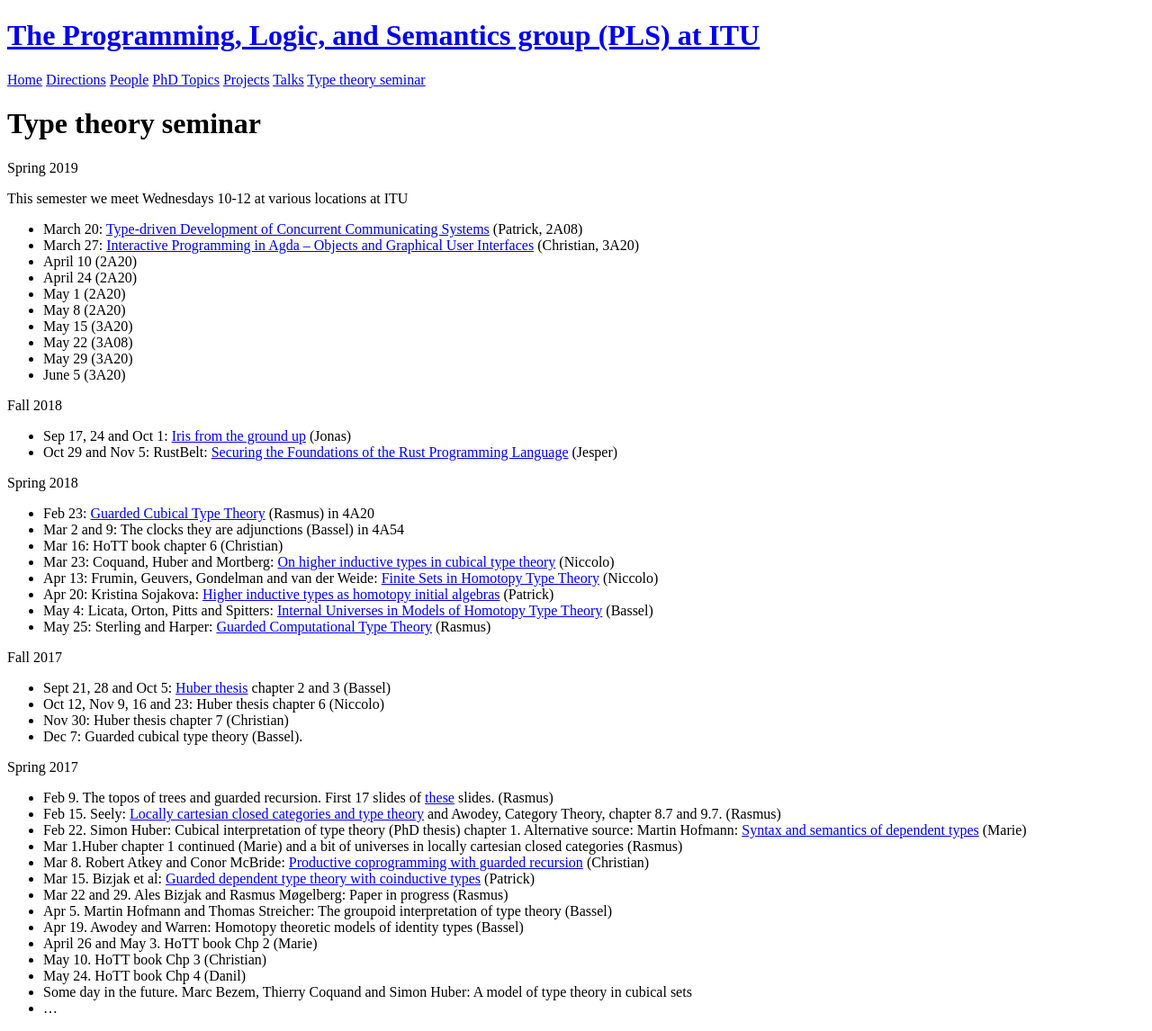
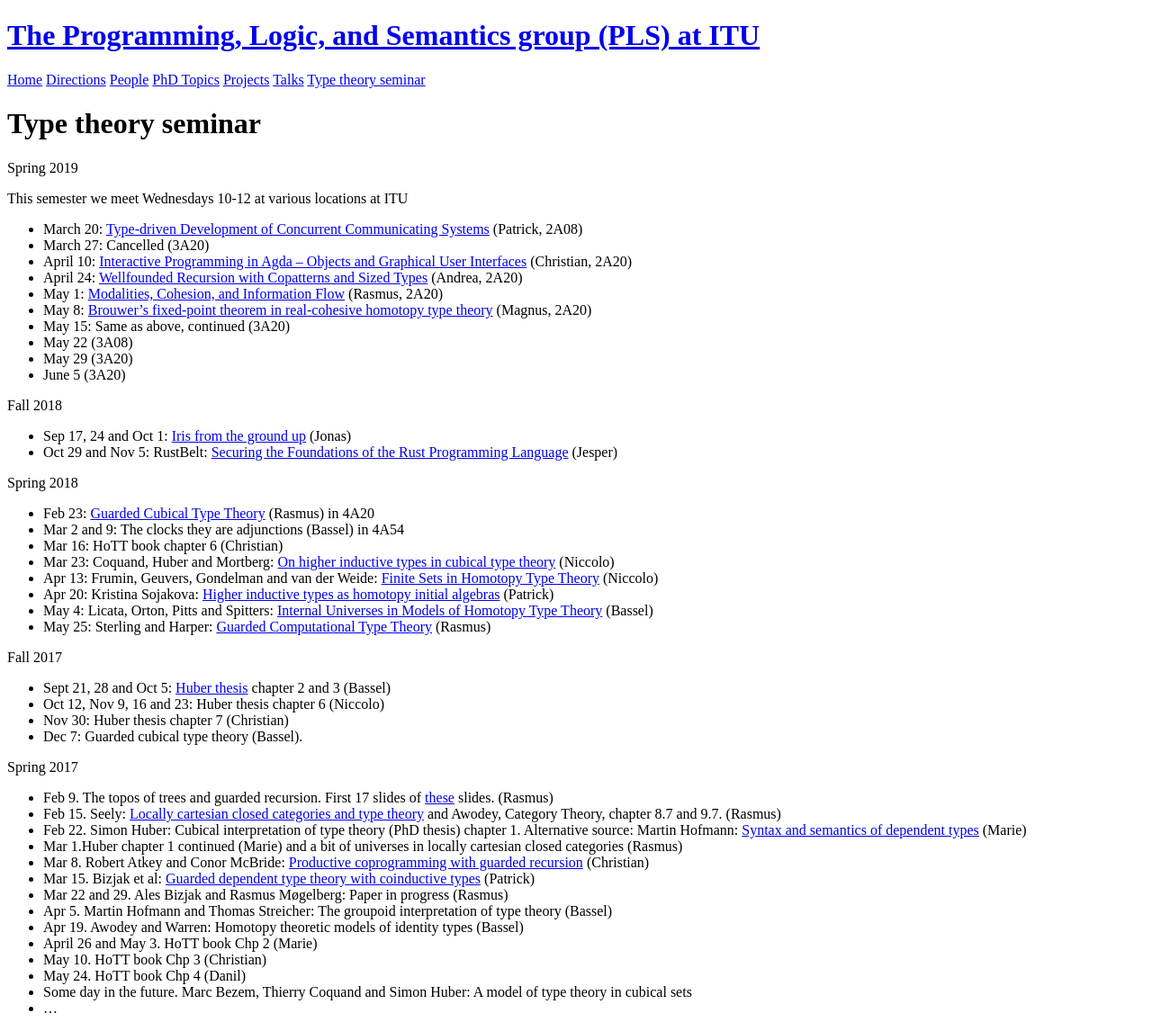
Before and after one commit to rmogelberg/pls.itu.dk, a Jekyll site: the page built from Type_theory_seminar.md, in a window 1280 px wide. Shown: the whole page at 90% size. Built offline with Jekyll 4.4.1, drawn with Linux system fonts in a browser that asks for light colours.

Commit message:
Various updates

```diff
--- a/Type_theory_seminar.md
+++ b/Type_theory_seminar.md
@@ -8,12 +8,12 @@ Spring 2019
 This semester we meet Wednesdays 10-12 at various locations at ITU
 
 - March 20: [Type-driven Development of Concurrent Communicating Systems](https://journals.agh.edu.pl/csci/article/view/1413) (Patrick, 2A08)
-- March 27: [Interactive Programming in Agda – Objects and Graphical User Interfaces](http://www.cse.chalmers.se/~abela/ooAgda.pdf) (Christian, 3A20)
-- April 10 (2A20)
-- April 24 (2A20)
-- May 1 (2A20)
-- May 8 (2A20)
-- May 15 (3A20)
+- March 27: Cancelled (3A20)
+- April 10: [Interactive Programming in Agda – Objects and Graphical User Interfaces](http://www.cse.chalmers.se/~abela/ooAgda.pdf) (Christian, 2A20)
+- April 24: [Wellfounded Recursion with Copatterns and Sized Types](http://www.cse.chalmers.se/~abela/jfp15.pdf) (Andrea, 2A20)
+- May 1: [Modalities, Cohesion, and Information Flow](https://arxiv.org/abs/1809.07897) (Rasmus, 2A20)
+- May 8: [Brouwer's fixed-point theorem in real-cohesive homotopy type theory](https://arxiv.org/abs/1509.07584) (Magnus, 2A20)
+- May 15: Same as above, continued (3A20)
 - May 22 (3A08)
 - May 29 (3A20)
 - June 5 (3A20)
```
Also changed, not shown: Talks.md (+1 -1 lines), index.md (+5 -2 lines).
